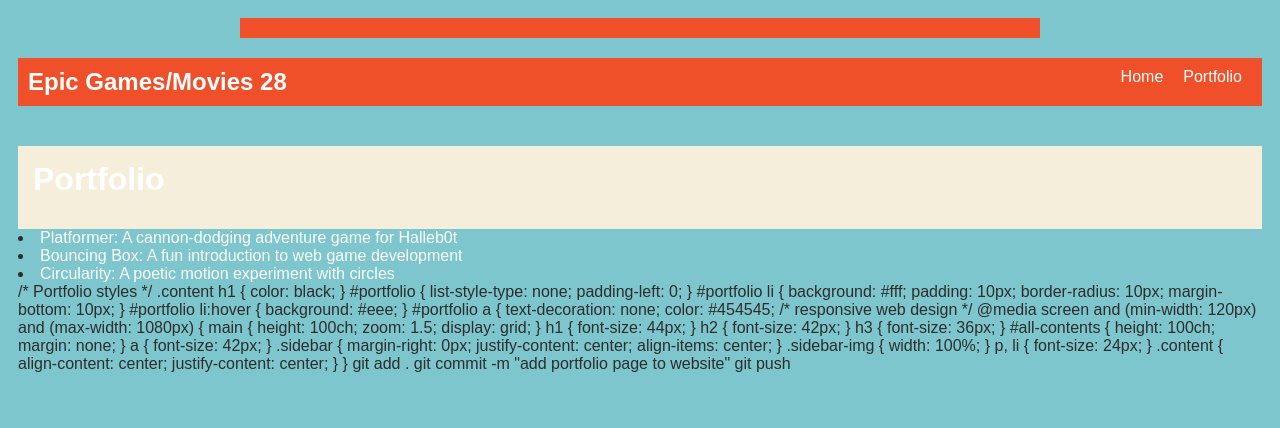
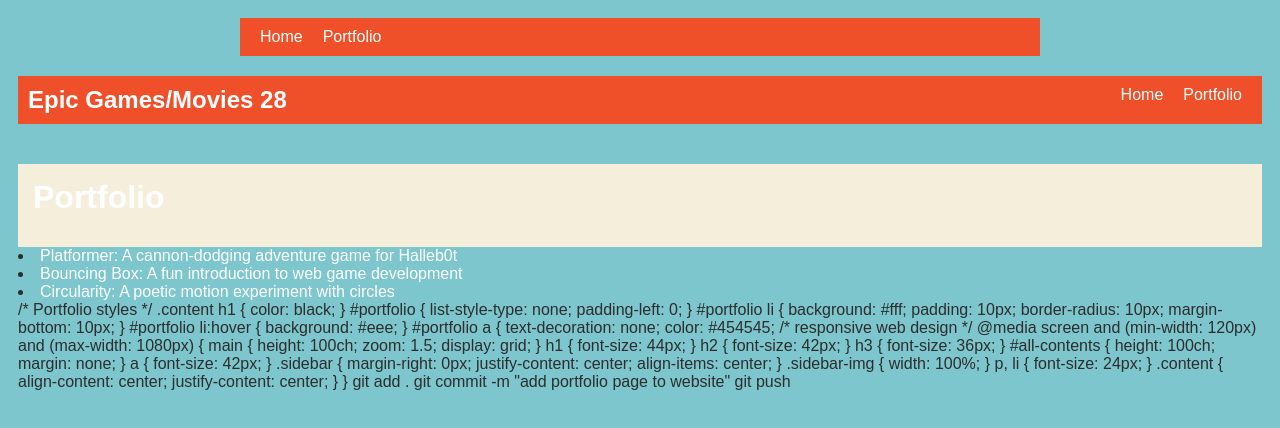
Before and after one commit to MichaelWest08/MichaelWest08.github.io, a plain HTML site: page portfolio.html in a window 1280 px wide. Drawn offline with Linux system fonts and the light colour scheme.

Commit message:
done with portfolio and first project

```diff
--- a/portfolio.html
+++ b/portfolio.html
@@ -9,7 +9,14 @@
 <!-- All content goes here -->
 <div id="all-contents">
   <nav>
-
+<ul id="nav-ul">
+    <li class="nav-li">
+      <a href="index.html">Home</a>
+    </li>
+    <li class="nav-li">
+      <a href="portfolio.html">Portfolio</a>
+    </li>
+  </ul>
   </nav>
 
   <main>
```
Also changed, not shown: index.html (+1 -1 lines).
